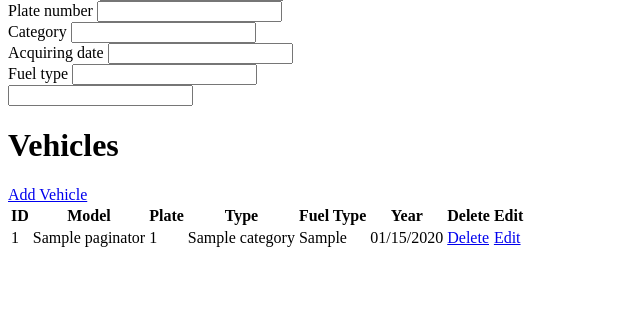
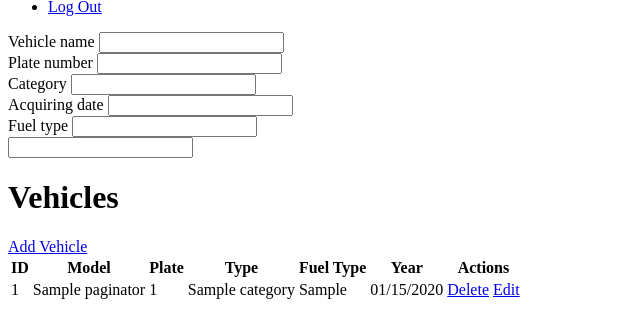
Before and after one commit to MichailStanev/arp_proj, a Symfony app: template templates/dashboard/vehicle/index.html.twig in a window 1280 px wide. Shown: the part 473-800 px from the top of the page, without its empty margins (0-640 px from the left). Run offline with Twig, Linux system fonts and the light colour scheme; the template is opened without the code that fills it: most values are stand-ins (such as "Sample title", 1, 10 or a date in 2020); form fields are guessed from the names that the template uses; some libraries are stand-ins or nearby versions.

Commit message:
Rearange dashboard and add user-settings page

```diff
--- a/src/Controller/DashboardController.php
+++ b/src/Controller/DashboardController.php
@@ -2,10 +2,6 @@
 
 namespace App\Controller;
 
-use App\Entity\Vehicles;
-use App\Form\VehiclesFormType;
-use Doctrine\ORM\EntityManagerInterface;
-use Symfony\Component\HttpFoundation\Request;
 use Symfony\Component\HttpFoundation\Response;
 use Symfony\Component\Routing\Annotation\Route;
 use Symfony\Bundle\FrameworkBundle\Controller\AbstractController;
--- a/templates/dashboard/base.html.twig
+++ b/templates/base/base.html.twig
@@ -23,12 +23,6 @@
 							<i class='bx bxs-dashboard'></i>Vehicles</a>
 					</li>
 				</ul>
-				<ul class="side-menu">
-					<li>
-						<a href="{{ path('app_logout') }}" class="logout">
-							<i class='bx bx-log-out-circle'></i>Logout</a>
-					</li>
-				</ul>
 			</div>
 			<!-- End of Sidebar -->
 
@@ -52,9 +46,16 @@
 						<i class='bx bx-bell'></i>
 						<span class="count">12</span>
 					</a>
-					<a href="#" class="profile">
-						<img src="images/logo.png">
-					</a>
+					<div class="dropdown">
+						<a class="profile dropdown-toggle" href="#" role="button" id="dropdownMenuLink" data-bs-toggle="dropdown" aria-expanded="false">
+							<img src="images/logo.png">
+						</a>
+
+						<ul class="dropdown-menu" aria-labelledby="dropdownMenuLink">
+							<li><a class="dropdown-item" href="{{ path('user_settings') }}">User Settings</a></li>
+							<li><a class="dropdown-item" href="{{ path('app_logout') }}">Log Out</a></li>
+						</ul>
+					</div>
 				</nav>
 
 				<!-- End of Navbar -->
--- a/templates/dashboard/index.html.twig
+++ b/templates/dashboard/index.html.twig
@@ -1,4 +1,4 @@
-{% extends 'dashboard/base.html.twig' %}
+{% extends 'base/base.html.twig' %}
 
 {% block title %}Hello DashboardController!{% endblock %}
 
--- a/templates/dashboard/vehicle/add.html.twig
+++ b/templates/dashboard/vehicle/add.html.twig
@@ -1,4 +1,4 @@
-{% extends 'dashboard/base.html.twig' %}
+{% extends 'base/base.html.twig' %}
 
 {% block title %}Hello DashboardController!{% endblock %}
 
--- a/templates/dashboard/vehicle/edit.html.twig
+++ b/templates/dashboard/vehicle/edit.html.twig
@@ -1,4 +1,4 @@
-{% extends 'dashboard/base.html.twig' %}
+{% extends 'base/base.html.twig' %}
 
 {% block title %}Hello DashboardController!{% endblock %}
 
--- a/templates/dashboard/vehicle/index.html.twig
+++ b/templates/dashboard/vehicle/index.html.twig
@@ -1,4 +1,4 @@
-{% extends 'dashboard/base.html.twig' %}
+{% extends 'base/base.html.twig' %}
 
 {% block title %}Vehicles page
 {% endblock %}
@@ -11,7 +11,7 @@
 			<h1>Vehicles</h1>
 		</div>
 		<div class="right">
-			<a href="{{ path('app_dashboard_vehicle_add') }}">Add Vehicle</a>
+			<a class="btn btn-success" href="{{ path('app_dashboard_vehicle_add') }}">Add Vehicle</a>
 		</div>
 	</div>
 
@@ -24,8 +24,7 @@
 				<th>Type</th>
 				<th>Fuel Type</th>
 				<th>Year</th>
-				<th>Delete</th>
-				<th>Edit</th>
+				<th>Actions</th>
 			</tr>
 		</thead>
 		<tbody>
@@ -38,10 +37,8 @@
 					<td>{{ vehicle.fuelType }}</td>
 					<td>{{ vehicle.acquiringDate|date("m/d/Y") }}</td>
 					<td>
-						<a href="{{ path('app_dashboard_vehicle_delete', { 'id': vehicle.id }) }}">Delete</a>
-					</td>
-					<td>
-						<a href="{{ path('app_dashboard_vehicle_edit', { 'id': vehicle.id }) }}">Edit</a>
+						<a class="btn btn-danger" href="{{ path('app_dashboard_vehicle_delete', { 'id': vehicle.id }) }}">Delete</a>
+						<a class="btn btn-warning" href="{{ path('app_dashboard_vehicle_edit', { 'id': vehicle.id }) }}">Edit</a>
 					</td>
 				</tr>
 			{% endfor %}
```
Also changed, not shown: assets/app.js (+12 -0 lines), src/Controller/SecurityController.php (+9 -3 lines), templates/security/user-settings.html.twig (added, +12 -0 lines).
